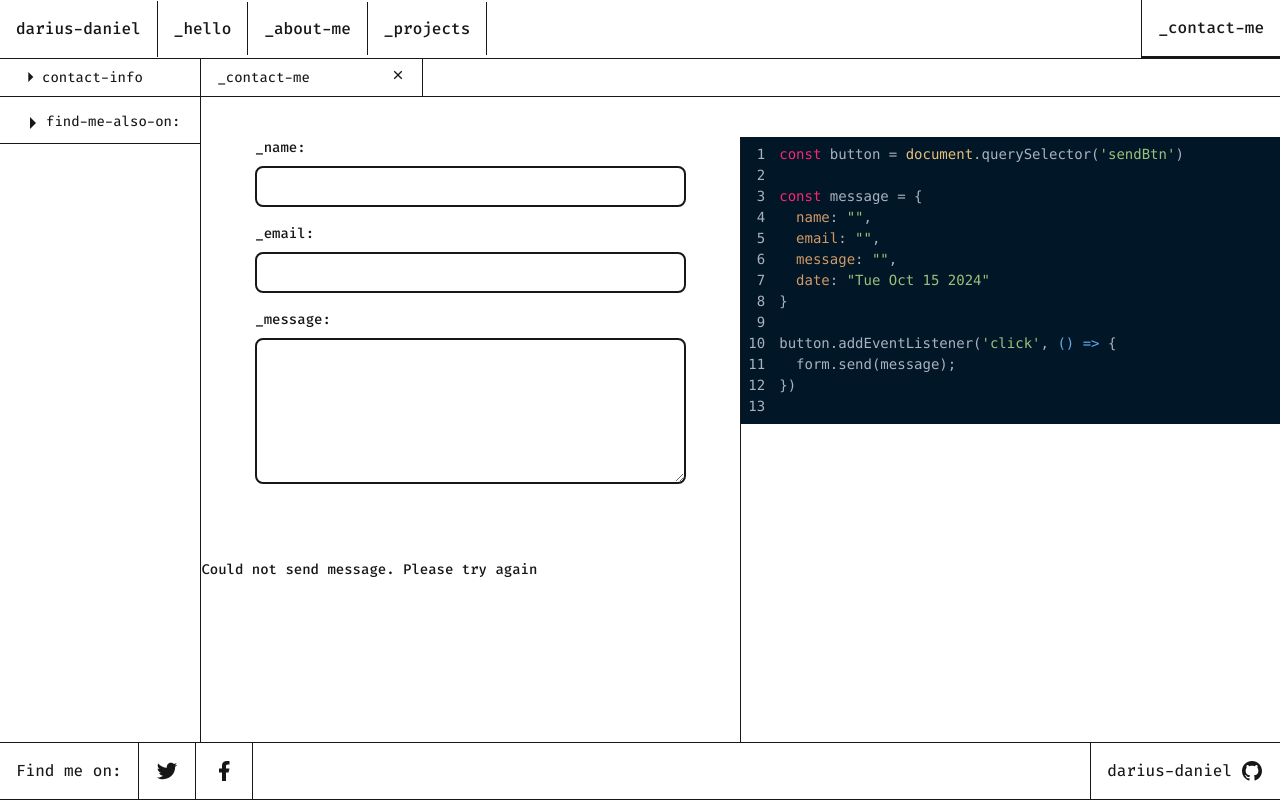
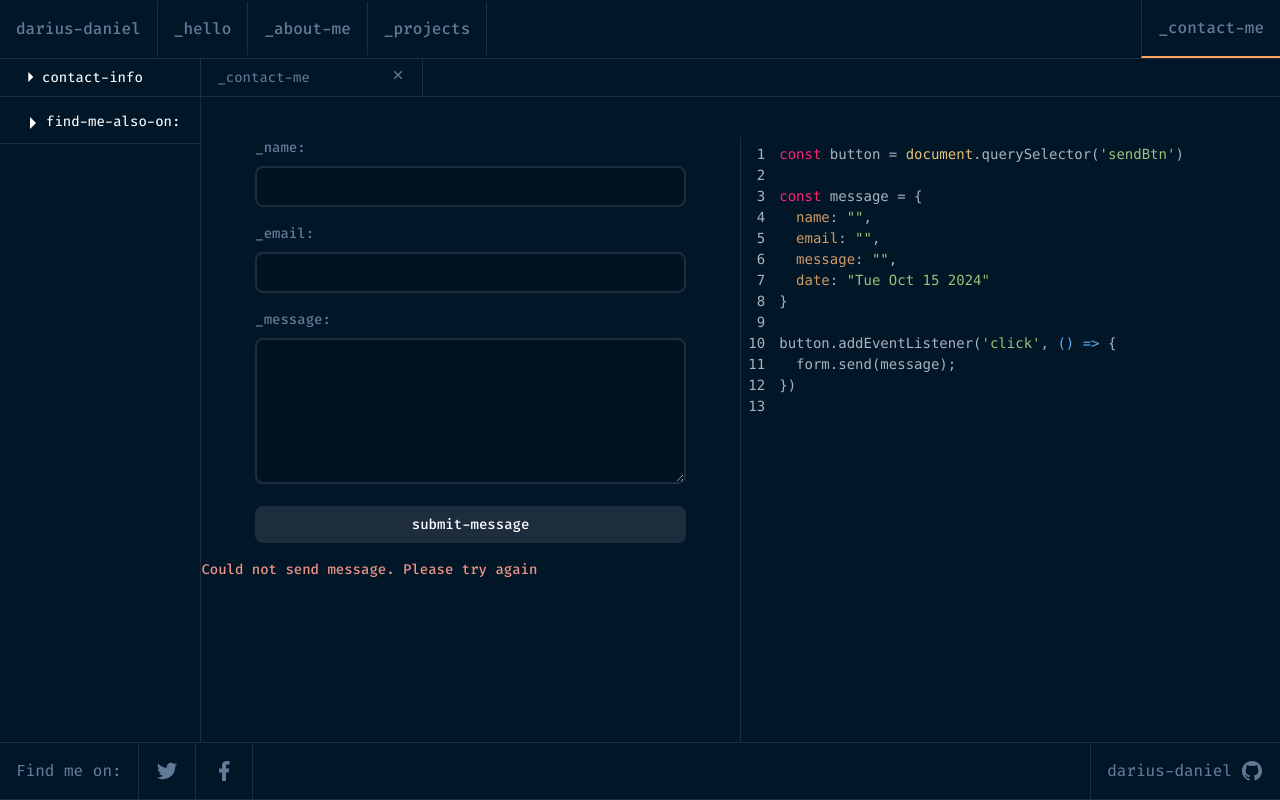
Before and after one commit to darius-daniel/portfolio, a Next.js app: page /contact in a window 1280 px wide. Built offline with nearby package versions, Linux system fonts and the light colour scheme.

Commit message:
Customized colors with @theme

```diff
--- a/app/contact/page.tsx
+++ b/app/contact/page.tsx
@@ -1,18 +1,18 @@
-'use client';
+"use client";
 
-import { RiCloseFill } from '@remixicon/react';
-import { SetStateAction, useActionState, useState } from 'react';
-import SyntaxHighlighter from 'react-syntax-highlighter';
-import { atomOneDarkReasonable } from 'react-syntax-highlighter/dist/esm/styles/hljs';
-import ContactInfo from '../ui/contact-info';
-import ExternalLinks from '../ui/external-links';
-import { sendMail } from '../lib/actions';
-import SendMessage from '../ui/submit-btn';
+import { RiCloseFill } from "@remixicon/react";
+import { SetStateAction, useActionState, useState } from "react";
+import SyntaxHighlighter from "react-syntax-highlighter";
+import { atomOneDarkReasonable } from "react-syntax-highlighter/dist/esm/styles/hljs";
+import ContactInfo from "../ui/contact-info";
+import ExternalLinks from "../ui/external-links";
+import { sendMail } from "../lib/actions";
+import SendMessage from "../ui/submit-btn";
 
 export default function ContactMe() {
-  const [name, setName] = useState('');
-  const [email, setEmail] = useState('');
-  const [message, setMessage] = useState('');
+  const [name, setName] = useState("");
+  const [email, setEmail] = useState("");
+  const [message, setMessage] = useState("");
 
   const initialState = {
     message: false,
@@ -22,9 +22,9 @@ export default function ContactMe() {
   const handleChange = (event: {
     target: { id: string; value: SetStateAction<string> };
   }) => {
-    if (event.target.id === 'name') {
+    if (event.target.id === "name") {
       setName(event.target.value);
-    } else if (event.target.id === 'email') {
+    } else if (event.target.id === "email") {
       setEmail(event.target.value);
     } else {
       setMessage(event.target.value);
@@ -74,8 +74,10 @@ button.addEventListener('click', () => {
                 className="bg-primary-3 w-full p-2 mt-2 rounded-lg border-2 border-ash"
                 required
               />
-              {state.errors?.name && <p className='bg-accent-5'>state.errors.name</p>}
-            </span>{' '}
+              {state.errors?.name && (
+                <p className="text-accent-3">state.errors.name</p>
+              )}
+            </span>{" "}
             <span className="lg:w-4/5 lg:mx-auto">
               <label htmlFor="email">_email:</label>
               <input
@@ -86,7 +88,9 @@ button.addEventListener('click', () => {
                 className="bg-primary-3 w-full p-2 mt-2 rounded-lg border-2 border-ash"
                 required
               />
-              {state.errors?.email && <p className='bg-accent-5'>state.errors.email</p>}
+              {state.errors?.email && (
+                <p className="text-accent-3">state.errors.email</p>
+              )}
             </span>
             <span className="lg:w-4/5 lg:mx-auto">
               <label htmlFor="message">_message:</label>
@@ -98,18 +102,24 @@ button.addEventListener('click', () => {
                 rows={6}
                 required
               />
-              {state.errors?.message && <p className='bg-accent-5'>state.errors.message</p>}
+              {state.errors?.message && (
+                <p className="text-accent-3">state.errors.message</p>
+              )}
             </span>
             <SendMessage />
-            {state.message
-              ? <p className='bg-accent-5'>Sent message successfully</p>
-              : <p className='bg-accent-5'>Could not send message. Please try again</p>}
+            {state.message ? (
+              <p className="text-accent-3">Sent message successfully</p>
+            ) : (
+              <p className="text-accent-3">
+                Could not send message. Please try again
+              </p>
+            )}
           </form>
           <div className="hidden lg:block lg:w-1/2 lg:pt-10">
             <SyntaxHighlighter
               language="javascript"
               style={atomOneDarkReasonable}
-              customStyle={{ fontSize: '14px', background: '#011627' }}
+              customStyle={{ fontSize: "14px", background: "#011627" }}
               showLineNumbers={true}
               wrapLongLines={true}
             >
--- a/app/globals.css
+++ b/app/globals.css
@@ -13,8 +13,6 @@
 }
 
 body {
-    color: var(--foreground);
-    background: var(--background);
     font-family: "Fira Code", monospace;
 }
 
@@ -22,6 +20,28 @@ body {
     .text-balance {
         text-wrap: balance;
     }
+}
+
+@theme {
+    --color-primary-1: #10180e;
+    --color-primary-2: #011627;
+    --color-primary-3: #011221;
+
+    --color-secondary-1: #607b96;
+    --color-secondary-2: #3c9d93;
+    --color-secondary-3: #4d5bce;
+
+    --color-accent-1: #fea55f;
+    --color-accent-2: #43d9ad;
+    --color-accent-3: #e99287;
+    --color-accent-4: #c98bdf;
+    --color-accent-5: #3a49a4;
+
+    --color-ash: #1e2d3d;
+    --color-custom-1: #1c2b3a;
+
+    /*--color-background: var(--background);
+    --color-foreground: var(--foreground); */
 }
 
 input[type="checkbox"] {
--- a/package.json
+++ b/package.json
@@ -31,7 +31,7 @@
     "@types/react-syntax-highlighter": "^15.5.13",
     "eslint": "^9",
     "eslint-config-next": "15.1.6",
-    "postcss": "^8",
+    "postcss": "^8.5.2",
     "react-syntax-highlighter": "^15.6.1",
     "tailwindcss": "^4.0.6",
     "typescript": "^5"
```
Also changed, not shown: 1 other file (tests, documents, lock files or other folders).
